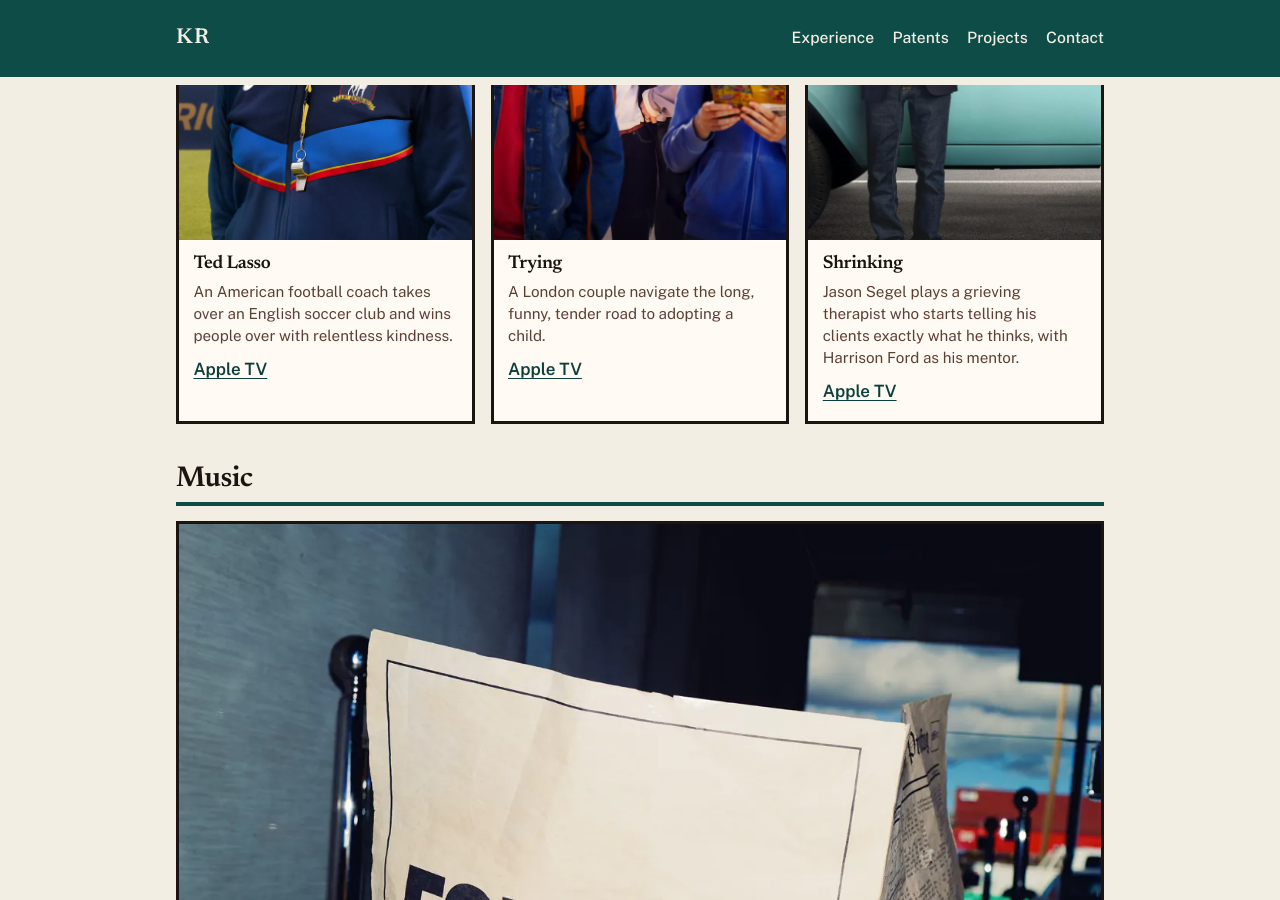
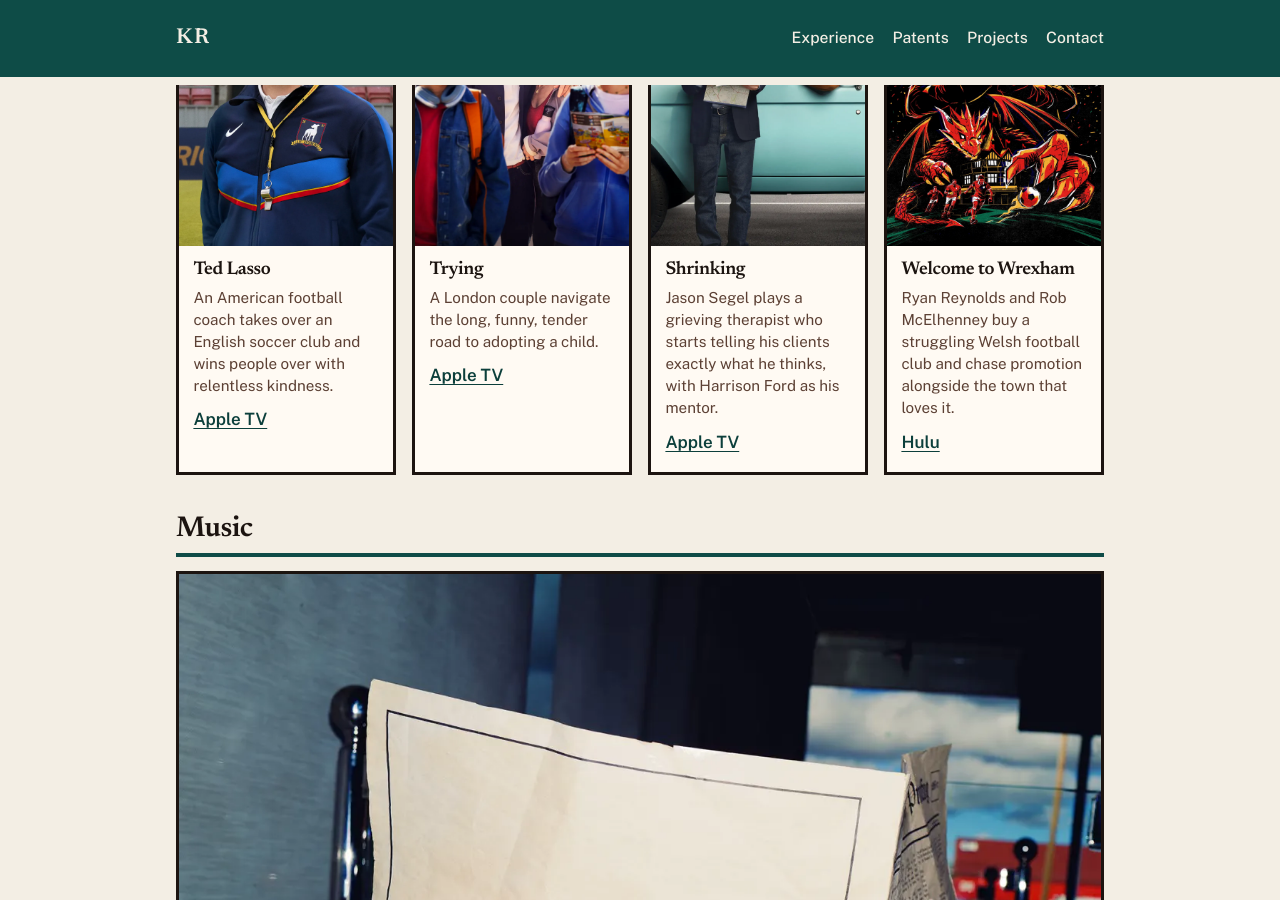
Before and after one commit to kylan/kylan.github.io, a Jekyll site: the page built from recommends.html, in a window 1280 px wide and 900 px high, scrolled down 2787 px. Built offline with Jekyll 4.4.1, drawn with Linux system fonts in a browser that asks for light colours.

Commit message:
Add Welcome to Wrexham to the recommends page.
The TV card sits after Shrinking and uses the FX key art at 1200 by 1800, with a link to the show on Hulu. The page stays unlisted.

Co-authored-by: Kylan Robinson <kylan@users.noreply.github.com>

```diff
--- a/recommends.html
+++ b/recommends.html
@@ -24,6 +24,7 @@ wide: true
       <li><img src="{{ '/assets/img/recommends/ted-lasso.webp' | relative_url }}" width="1200" height="1800" alt="Key art for the series Ted Lasso"></li>
       <li><img src="{{ '/assets/img/recommends/trying.webp' | relative_url }}" width="1200" height="1800" alt="Key art for the series Trying"></li>
       <li><img src="{{ '/assets/img/recommends/shrinking.webp' | relative_url }}" width="1200" height="1800" alt="Key art for the series Shrinking"></li>
+      <li><img src="{{ '/assets/img/recommends/welcome-to-wrexham.webp' | relative_url }}" width="1200" height="1800" alt="Key art for the series Welcome to Wrexham"></li>
       <li><img src="{{ '/assets/img/recommends/rowing.webp' | relative_url }}" width="1000" height="1000" alt="People training on Concept2 RowErg machines"></li>
     </ul>
   </header>
@@ -122,6 +123,14 @@ wide: true
           <a href="https://tv.apple.com/us/show/shrinking/umc.cmc.apzybj6eqf6pzccd97kev7bs">Apple TV</a>
         </div>
       </li>
+      <li class="rec-card">
+        <img src="{{ '/assets/img/recommends/welcome-to-wrexham.webp' | relative_url }}" width="1200" height="1800" alt="Key art for the series Welcome to Wrexham" loading="lazy">
+        <div class="rec-copy">
+          <h3>Welcome to Wrexham</h3>
+          <p>Ryan Reynolds and Rob McElhenney buy a struggling Welsh football club and chase promotion alongside the town that loves it.</p>
+          <a href="https://www.hulu.com/series/welcome-to-wrexham-c6906d50-d06c-40d1-a57c-1885d9dc2fef">Hulu</a>
+        </div>
+      </li>
     </ul>
   </section>
 
```
Also changed, not shown: assets/img/recommends/welcome-to-wrexham.webp (added).
